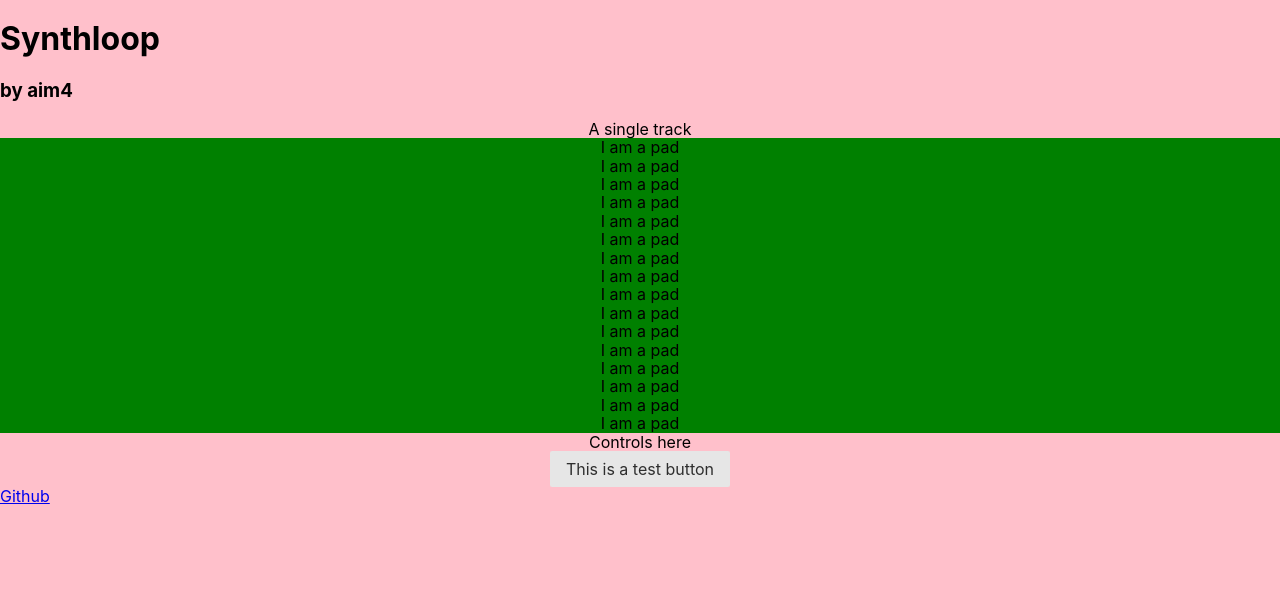
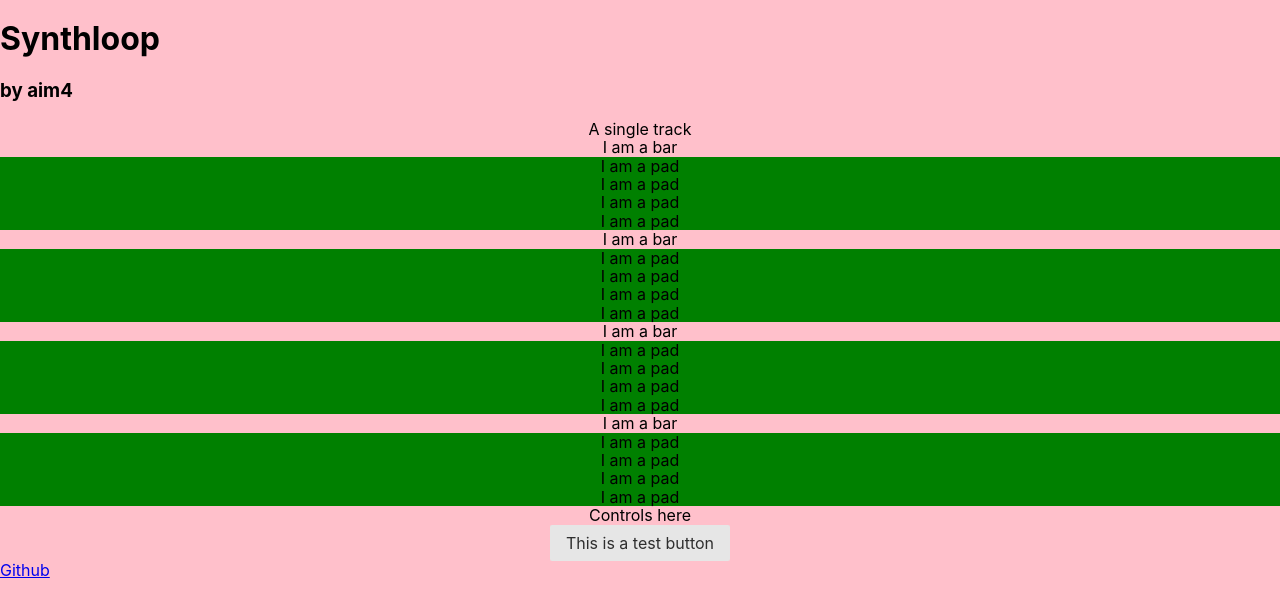
Before and after one commit to aim4/synthloop, a React (Create React App) app: page / in a window 1280 px wide. Shown: the top 614 px of the page. Built offline with nearby package versions, Linux system fonts and the light colour scheme.

Commit message:
Add Bar component, which contains pads

```diff
--- /dev/null
+++ b/src/components/Bar.js
@@ -0,0 +1,24 @@
+import React, { Component } from 'react';
+import Pad from './Pad.js';
+import * as CONST from '../constants.js';
+
+class Bar extends Component {
+    render() {
+        const pads = [];
+        for (let i = 0; i < CONST.NUM_PADS_PER_BAR; i++) {
+            pads.push((
+                <Pad key={i}></Pad>
+            ));
+        }
+
+        // TODO add pad-active class if pad is active
+        return (
+            <div className="bar">
+                I am a bar
+                {pads}
+            </div>
+        );
+    }
+}
+
+export default Bar;
--- a/src/components/Track.js
+++ b/src/components/Track.js
@@ -1,5 +1,5 @@
 import React, { Component } from 'react';
-import Pad from './Pad.js';
+import Bar from './Bar.js';
 import * as CONST from '../constants.js';
 
 class Track extends Component {
@@ -22,17 +22,17 @@ class Track extends Component {
     }
 
     render() {
-        const pads = [];
-        for (let i = 0; i < CONST.NUM_PADS_PER_TRACK; i++) {
-            pads.push((
-                <Pad key={i}></Pad>
+        const bars = [];
+        for (let i = 0; i < CONST.NUM_BARS_PER_TRACK; i++) {
+            bars.push((
+                <Bar key={i}></Bar>
             ));
         }
 
         return (
             <div className="track">
                 A single track
-                {pads}
+                {bars}
             </div>
         );
     }
--- a/src/constants.js
+++ b/src/constants.js
@@ -1 +1,2 @@
-export const NUM_PADS_PER_TRACK = 16;
+export const NUM_PADS_PER_BAR = 4;
+export const NUM_BARS_PER_TRACK = 4;
```
